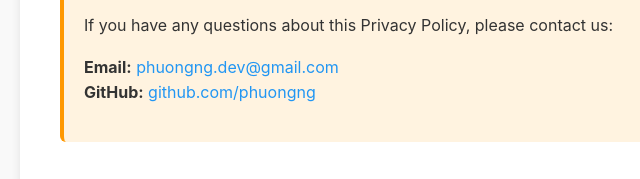
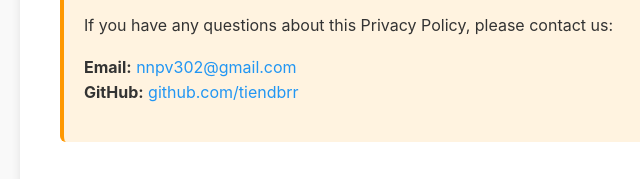
Before and after one commit to tiendbrr/calculator-policy, a plain HTML site: page privacy-policy.html in a window 1280 px wide. Shown: the part 2278-2457 px from the top of the page, 220-860 px from the left. Drawn offline with Linux system fonts and the light colour scheme.

Commit message:
Update privacy-policy.html

```diff
--- a/privacy-policy.html
+++ b/privacy-policy.html
@@ -152,8 +152,8 @@
             <h2>Contact Us</h2>
             <p>If you have any questions about this Privacy Policy, please contact us:</p>
             <p>
-                <strong>Email:</strong> <a href="mailto:phuongng.dev@gmail.com">phuongng.dev@gmail.com</a><br>
-                <strong>GitHub:</strong> <a href="https://github.com/phuongng" target="_blank">github.com/phuongng</a>
+                <strong>Email:</strong> <a href="mailto:nnpv302@gmail.com">nnpv302@gmail.com</a><br>
+                <strong>GitHub:</strong> <a href="https://github.com/tiendbrr/" target="_blank">github.com/tiendbrr</a>
             </p>
         </div>
 
```
